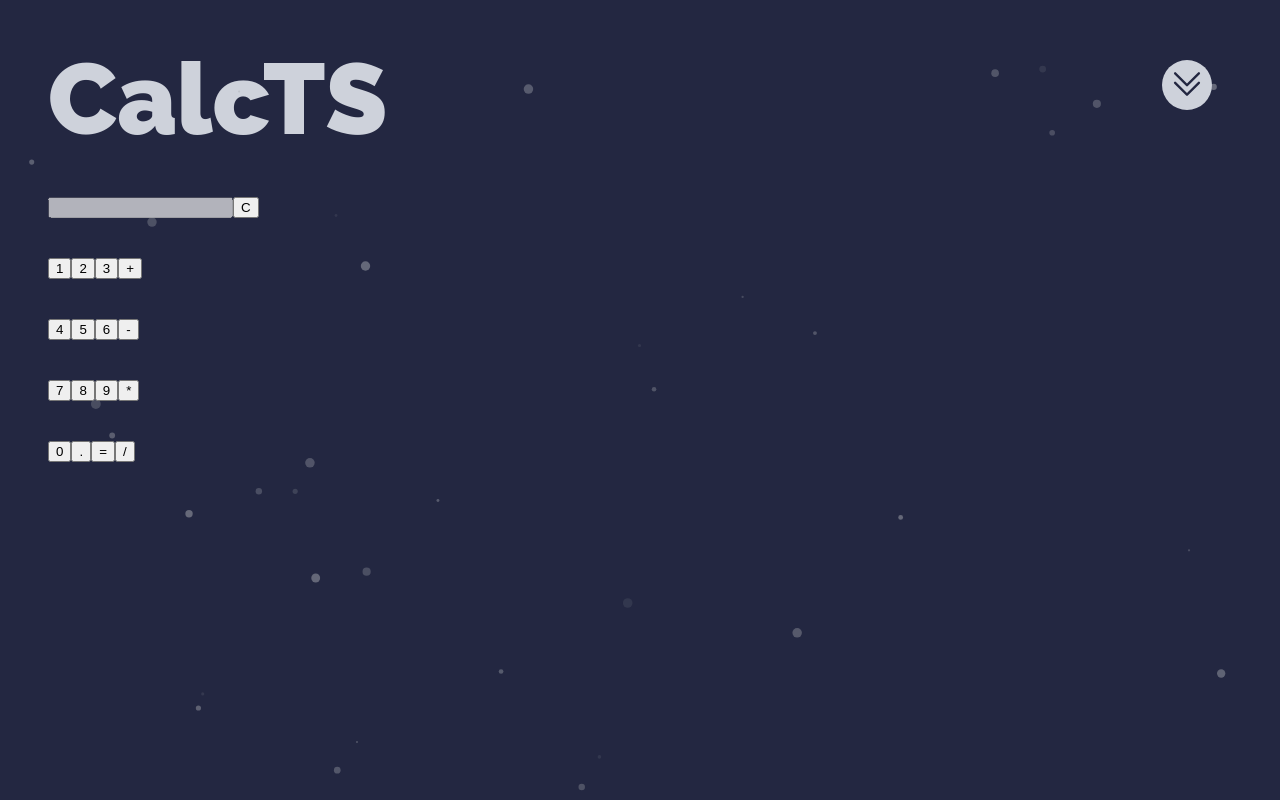
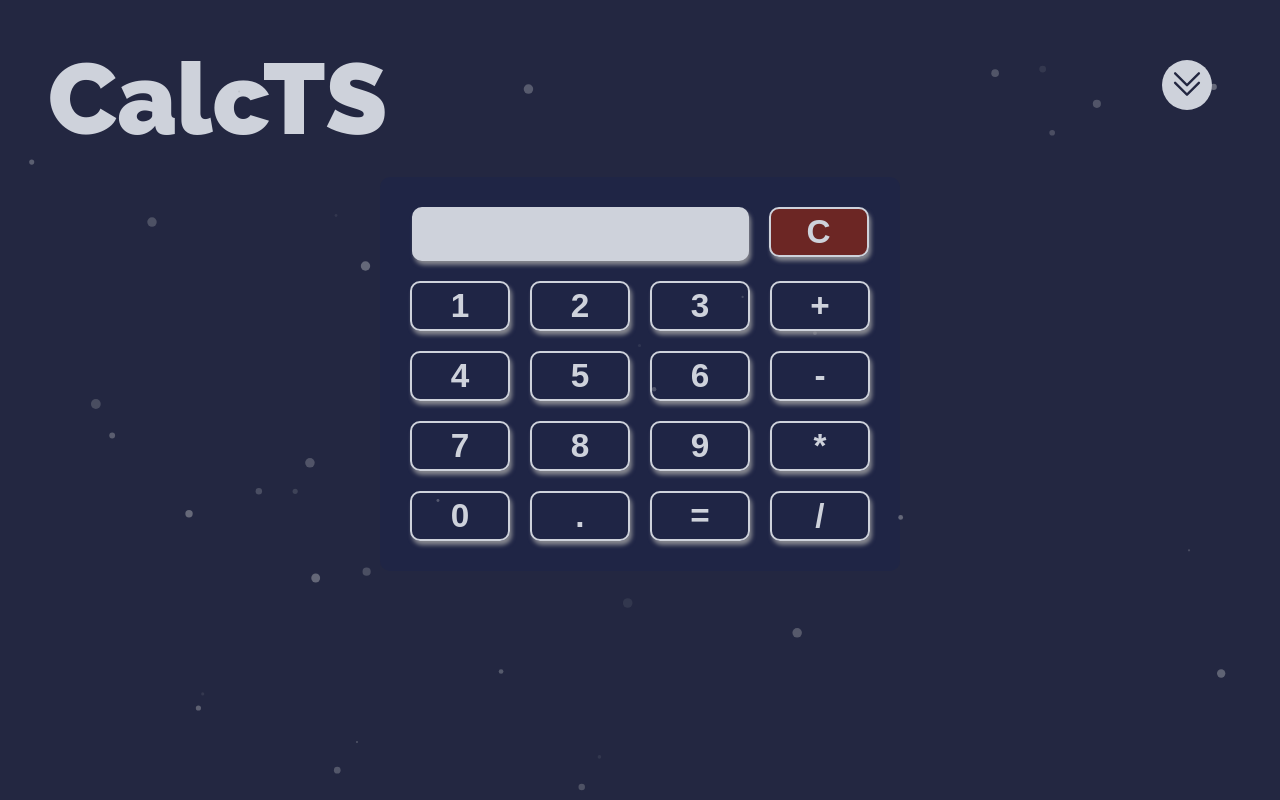
Before and after one commit to bchanowski/calculator-typescript, a React (Vite) app in the folder calc-ts/: page / in a window 1280 px wide. Built offline with nearby package versions, Linux system fonts and the light colour scheme.

Commit message:
Started working on styling numbers calc

```diff
--- a/calc-ts/src/components/Numbers/NumbersButton.tsx
+++ b/calc-ts/src/components/Numbers/NumbersButton.tsx
@@ -2,12 +2,13 @@ import "./styles.scss";
 
 type Props = {
   content: string;
+  addClass?: string;
   onClick: () => void;
 };
 
-const NumbersButton = ({ content, onClick }: Props) => {
+const NumbersButton = ({ addClass, content, onClick }: Props) => {
   return (
-    <button className="num-button" onClick={onClick}>
+    <button className={`${addClass} num-button`} onClick={onClick}>
       {content}
     </button>
   );
--- a/calc-ts/src/components/Numbers/index.tsx
+++ b/calc-ts/src/components/Numbers/index.tsx
@@ -70,33 +70,76 @@ const Numbers = ({ setSelectedPage }: Props) => {
         className="num-container"
         onViewportEnter={() => setSelectedPage(SelectedPage.Numbers)}
       >
-        <div className="button-column">
-          <input value={number + sign + secondNumber} disabled></input>
-          <NumbersButton content={"C"} onClick={handleResetClick} />
+        <div className="calc-background">
+          <div className="input-column">
+            <input
+              className="calc-input"
+              value={number + sign + secondNumber}
+              disabled
+            ></input>
+            <NumbersButton
+              addClass={"reset-btn"}
+              content={"C"}
+              onClick={handleResetClick}
+            />
           </div>
           <div className="button-column">
-          <NumbersButton content={"1"} onClick={() => handleNumberClick("1")} />
-          <NumbersButton content={"2"} onClick={() => handleNumberClick("2")} />
-          <NumbersButton content={"3"} onClick={() => handleNumberClick("3")} />
+            <NumbersButton
+              content={"1"}
+              onClick={() => handleNumberClick("1")}
+            />
+            <NumbersButton
+              content={"2"}
+              onClick={() => handleNumberClick("2")}
+            />
+            <NumbersButton
+              content={"3"}
+              onClick={() => handleNumberClick("3")}
+            />
             <NumbersButton content={"+"} onClick={() => handleSignClick("+")} />
           </div>
           <div className="button-column">
-          <NumbersButton content={"4"} onClick={() => handleNumberClick("4")} />
-          <NumbersButton content={"5"} onClick={() => handleNumberClick("5")} />
-          <NumbersButton content={"6"} onClick={() => handleNumberClick("6")} />
+            <NumbersButton
+              content={"4"}
+              onClick={() => handleNumberClick("4")}
+            />
+            <NumbersButton
+              content={"5"}
+              onClick={() => handleNumberClick("5")}
+            />
+            <NumbersButton
+              content={"6"}
+              onClick={() => handleNumberClick("6")}
+            />
             <NumbersButton content={"-"} onClick={() => handleSignClick("-")} />
           </div>
           <div className="button-column">
-          <NumbersButton content={"7"} onClick={() => handleNumberClick("7")} />
-          <NumbersButton content={"8"} onClick={() => handleNumberClick("8")} />
-          <NumbersButton content={"9"} onClick={() => handleNumberClick("9")} />
+            <NumbersButton
+              content={"7"}
+              onClick={() => handleNumberClick("7")}
+            />
+            <NumbersButton
+              content={"8"}
+              onClick={() => handleNumberClick("8")}
+            />
+            <NumbersButton
+              content={"9"}
+              onClick={() => handleNumberClick("9")}
+            />
             <NumbersButton content={"*"} onClick={() => handleSignClick("*")} />
           </div>
           <div className="button-column">
-          <NumbersButton content={"0"} onClick={() => handleNumberClick("0")} />
-          <NumbersButton content={"."} onClick={() => handleNumberClick(".")} />
+            <NumbersButton
+              content={"0"}
+              onClick={() => handleNumberClick("0")}
+            />
+            <NumbersButton
+              content={"."}
+              onClick={() => handleNumberClick(".")}
+            />
             <NumbersButton content={"="} onClick={handleResultClick} />
             <NumbersButton content={"/"} onClick={() => handleSignClick("/")} />
+          </div>
         </div>
       </motion.div>
     </>
--- a/calc-ts/src/components/Numbers/styles.scss
+++ b/calc-ts/src/components/Numbers/styles.scss
@@ -4,18 +4,61 @@
   color: $secondary-color;
   display: flex;
   flex-direction: column;
+  align-items: center;
   margin: $margin;
 }
 
+.calc-background {
+  display: flex;
+  flex-direction: column;
+  align-items: center;
+  background-color: rgba(25, 37, 77, 0.4);
+  border-radius: 10px;
+  padding: $margin;
+}
+
 .button-column {
-  color: $secondary-color;
   display: flex;
-  margin: $margin;
+}
+
+.input-column {
+  display: flex;
+  float: right;
+}
+
+.calc-input {
+  border: 2px $secondary-color solid;
+  border-radius: 10px;
+  box-shadow: 2px 4px 4px rgba(159, 159, 161, 0.8);
+  padding: 0px;
+  width: 333px;
+  height: 50px;
+  margin: calc($margin / 2);
+  font-size: calc($normal-font-size / 1.5);
+  font-weight: 600;
+  color: $primary-color;
+  background-color: $secondary-color;
 }
 
 .num-button {
+  background: $transparent;
+  border: 2px $secondary-color solid;
+  border-radius: 10px;
+  box-shadow: 2px 4px 4px rgba(159, 159, 161, 0.8);
+  color: $secondary-color;
   z-index: 30;
+  margin: calc($margin / 2);
+  font-size: calc($normal-font-size / 1.5);
+  font-weight: 600;
+  width: 100px;
+  height: 50px;
   &:hover {
     cursor: pointer;
+    background-color: $secondary-color;
+    color: $primary-color;
   }
 }
+
+.reset-btn {
+  background-color: rgba(185, 40, 4, 0.5);
+}
--- a/calc-ts/src/shared/shared.scss
+++ b/calc-ts/src/shared/shared.scss
@@ -2,3 +2,4 @@ $primary-color: #232741;
 $secondary-color: #ced2db;
 $margin: 20px;
 $normal-font-size: 50px;
+$transparent: rgba(0, 0, 0, 0);
```
Lines whose indentation alone changed are shown as unchanged.
